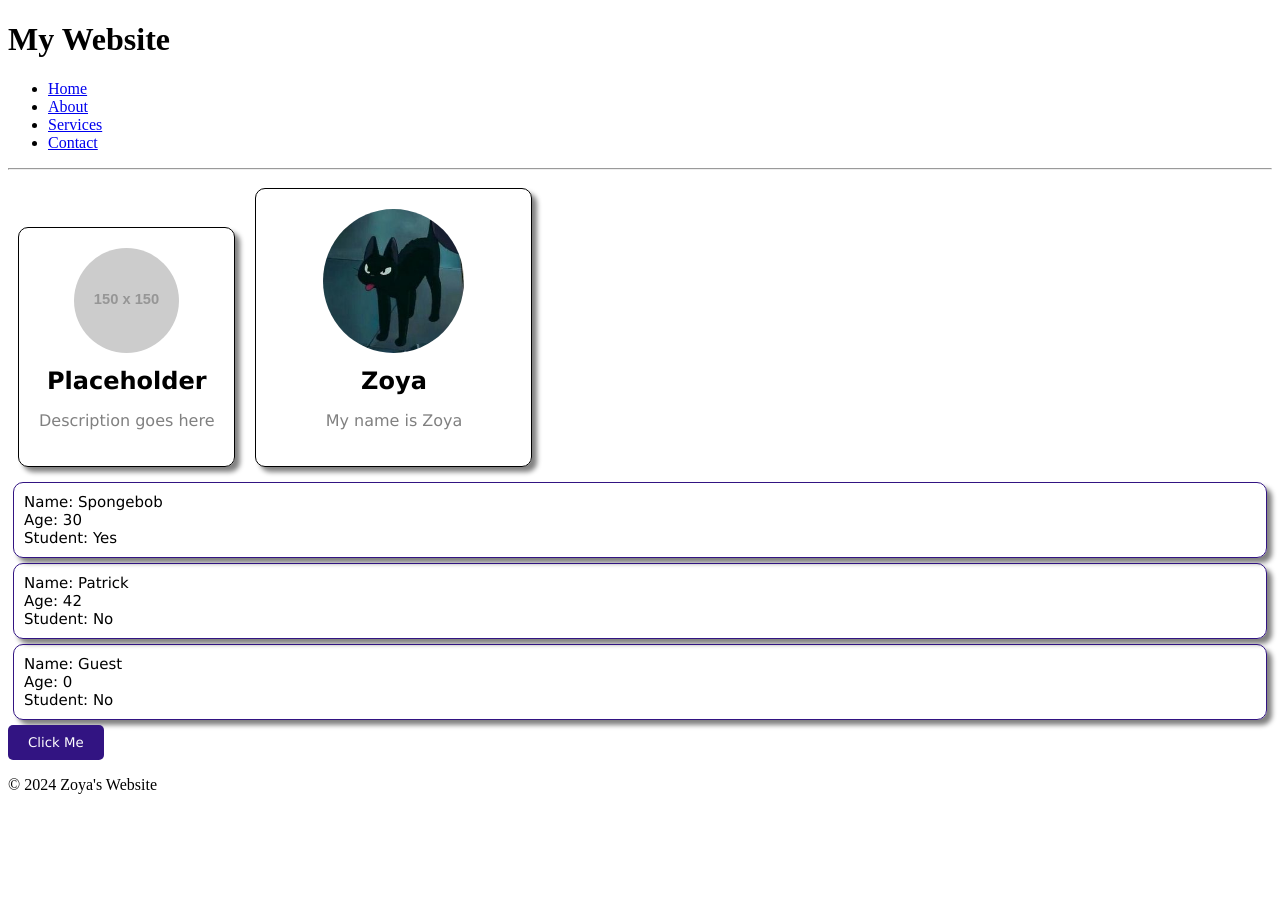
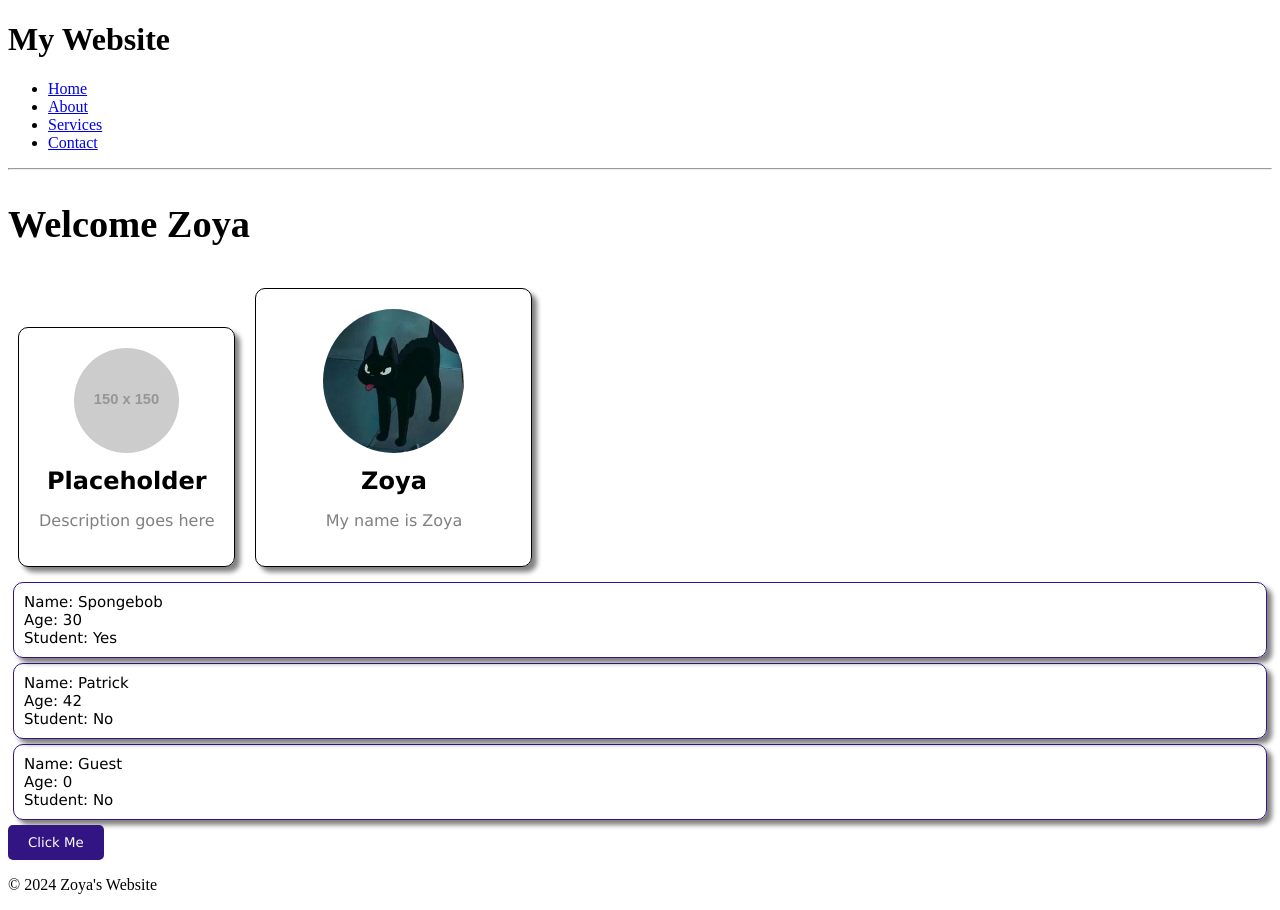
Before and after one commit to zoyasiddiqui/Learning-React, a React (Vite) app in the folder website/my-react-app/: page / in a window 1280 px wide. Before the commit the page ends 810 px from the top, so only its background shows below. Built offline with nearby package versions, Linux system fonts and the light colour scheme.

Commit message:
Learned about conditional rendering

```diff
--- a/website/my-react-app/src/App.jsx
+++ b/website/my-react-app/src/App.jsx
@@ -3,11 +3,16 @@ import Footer from './Footer.jsx'
 import Card from './Card.jsx'
 import Button from './Button.jsx'
 import Student from './Student.jsx'
+import UserGreeting from './UserGreeting.jsx'
 
 function App() {
   return(
     <>
       <Header></Header>
+      {/* One way to declare elemenets is as follows , with just the one </> */}
+      <UserGreeting isLoggedIn={true} username="Zoya"/>
+
+      {/* But I prefer this way , <> </> */}
       <Card></Card>
       <Student name="Spongebob" age={30} isStudent={true}></Student>
       <Student name="Patrick" age={42} isStudent={false}></Student>
--- /dev/null
+++ b/website/my-react-app/src/UserGreeting.jsx
@@ -0,0 +1,28 @@
+
+import PropTypes from "prop-types"
+
+// Here we cover CONDITIONAL RENDERING. We pass in some parameters and only include objects if they pass
+
+function UserGreeting(props) {
+
+    // if (props.isLoggedIn) {
+    //     return <h2 className="welcome-message">Welcome {props.username}</h2>
+    // } else {
+    //     return <h2 className="login-message">Please log in to continue</h2>
+    // }
+
+    // The following code represents the same thing as above, but in better syntax
+    const welcome = <h2 className="welcome-message">Welcome {props.username}</h2>
+    const login = <h2 className="login-message">Please log in to continue.</h2>
+
+    return(props.isLoggedIn? welcome : login);
+
+}
+// Here we define the type of the props parameters we take
+UserGreeting.proptypes = {
+    isLoggedIn: PropTypes.bool,
+    username: PropTypes.string,
+}
+
+
+export default UserGreeting
--- a/website/my-react-app/src/index.css
+++ b/website/my-react-app/src/index.css
@@ -53,3 +53,7 @@
   margin: 0;
 
 }
+
+.welcome-message{
+  font-size:2.4em;
+}
```
